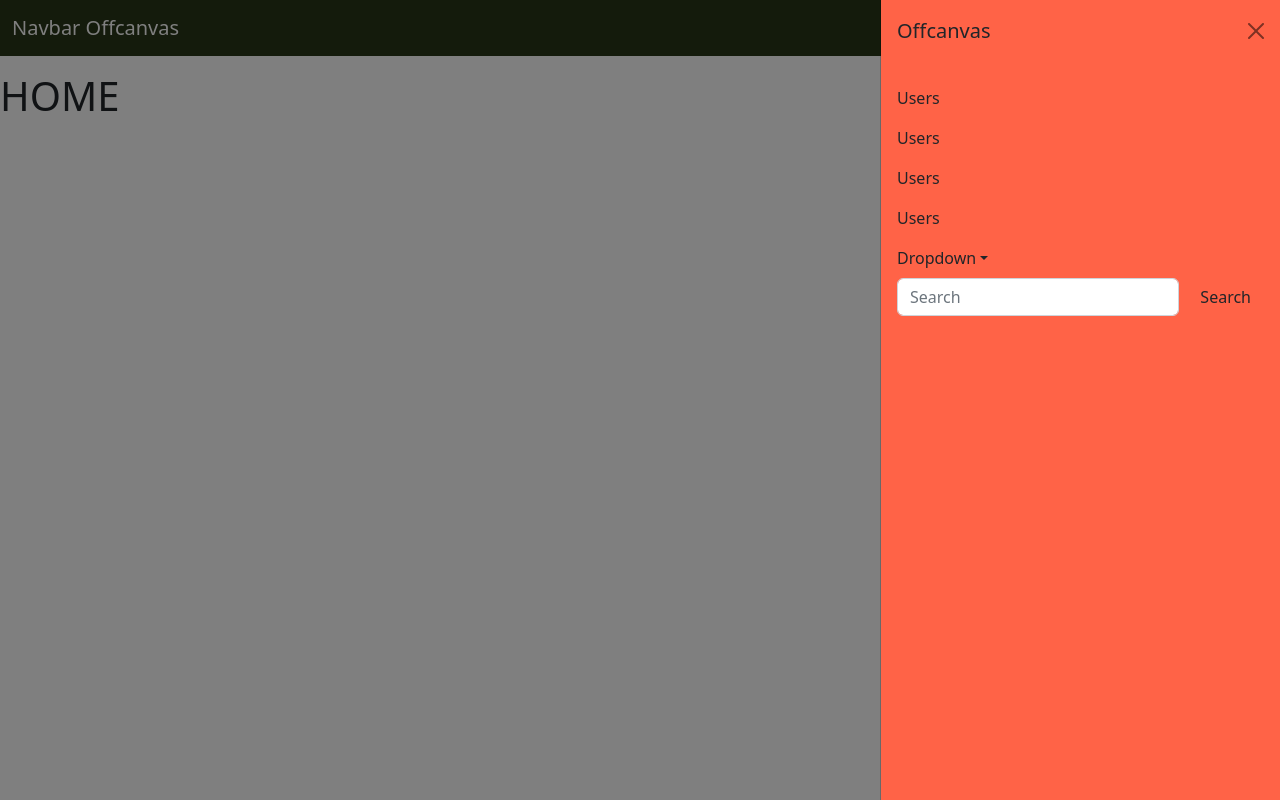
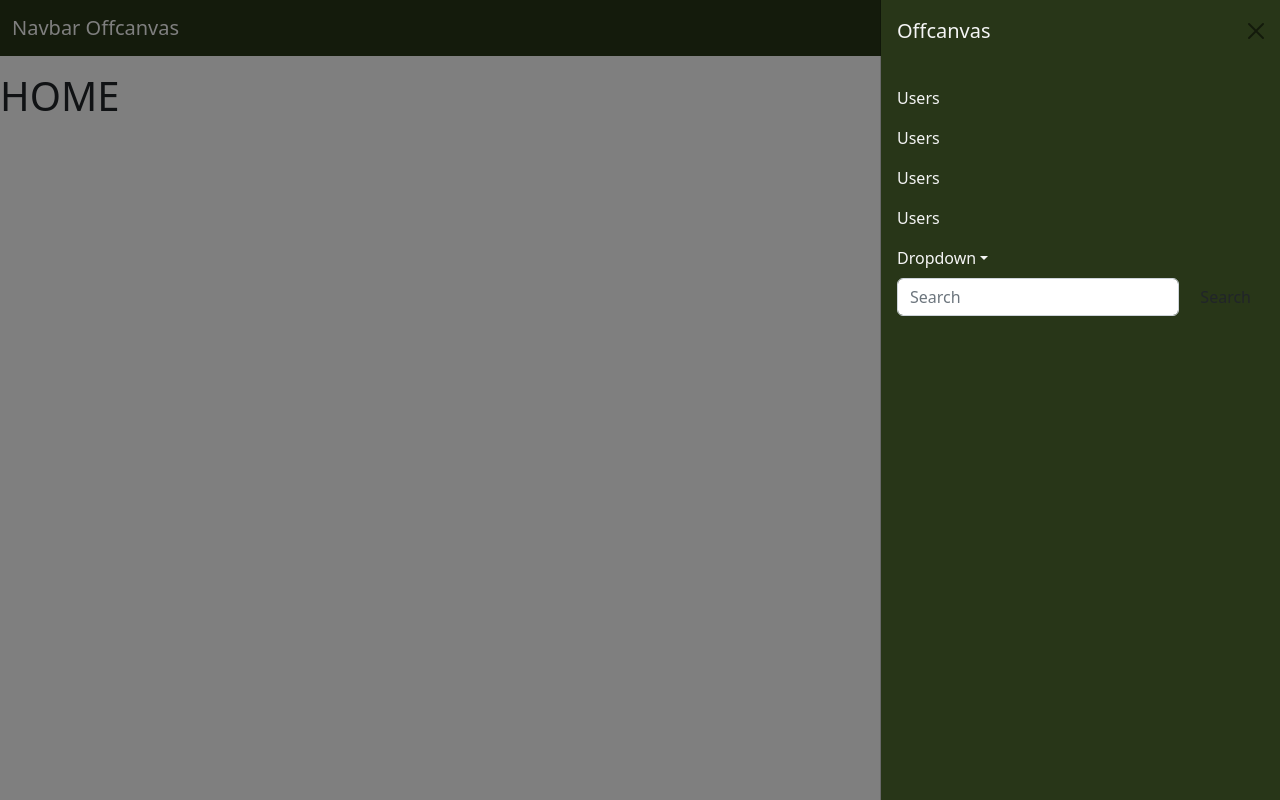
Before and after one commit to JeremyWhiteDev/restaurant-react, a React (Create React App) app: page / in a window 1280 px wide. Both pictures are taken after a click on the button 1240 px from the left and 28 px from the top of the page. Built offline with nearby package versions, Linux system fonts and the light colour scheme.

Commit message:
buggy button, colors  and navbar work

```diff
--- a/src/components/nav/NavBar.css
+++ b/src/components/nav/NavBar.css
@@ -3,9 +3,9 @@
     border-radius: 8px;
 }
 
-.offcanvas-body {
+/* .offcanvas-body {
     overflow-x: hidden;
-}
+} */
 
 .offcanvas-body>div> a {
     opacity: 0;
@@ -27,3 +27,14 @@
         transform: translateX(0%)
     }
 }
+
+.offcanvas-backdrop.show {
+    opacity: 1 !important;
+    /* backdrop-filter: blur(1px); */
+    background-color: rgba(0, 0, 0, .5);
+    overflow-x: hidden;
+}
+
+.offcanvas-header, .offcanvas-body, btn {
+    color: whitesmoke
+}
--- a/src/components/nav/NavBar.js
+++ b/src/components/nav/NavBar.js
@@ -43,7 +43,7 @@ export const NavBar = () => {
                   Offcanvas
                 </Offcanvas.Title>
               </Offcanvas.Header>
-              <Offcanvas.Body>
+              <Offcanvas.Body variant="dark">
                 <Nav className="justify-content-start flex-grow-1 pe-3">
                   <NavLink
                     to="/users"
@@ -105,7 +105,7 @@ export const NavBar = () => {
                     className="me-2"
                     aria-label="Search"
                   />
-                  <Button variant="outline-success">Search</Button>
+                  <Button>Search</Button>
                 </Form>
               </Offcanvas.Body>
             </Navbar.Offcanvas>
--- a/src/scss/custom.scss
+++ b/src/scss/custom.scss
@@ -9,5 +9,5 @@ $theme-colors: (
 $theme-colors: (
     "earth": rgb(40, 54, 24)
     );
-$offcanvas-bg-color: tomato;
+$offcanvas-bg-color: rgb(40, 54, 24);
 @import "~bootstrap/scss/bootstrap";
```
